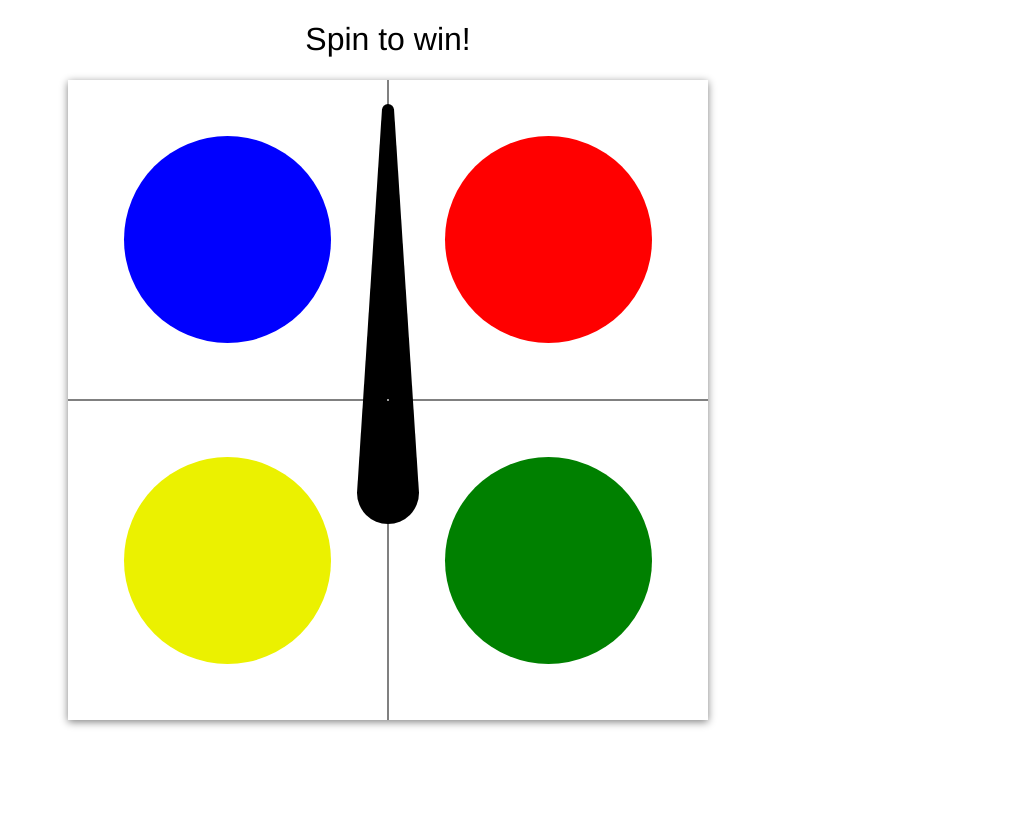
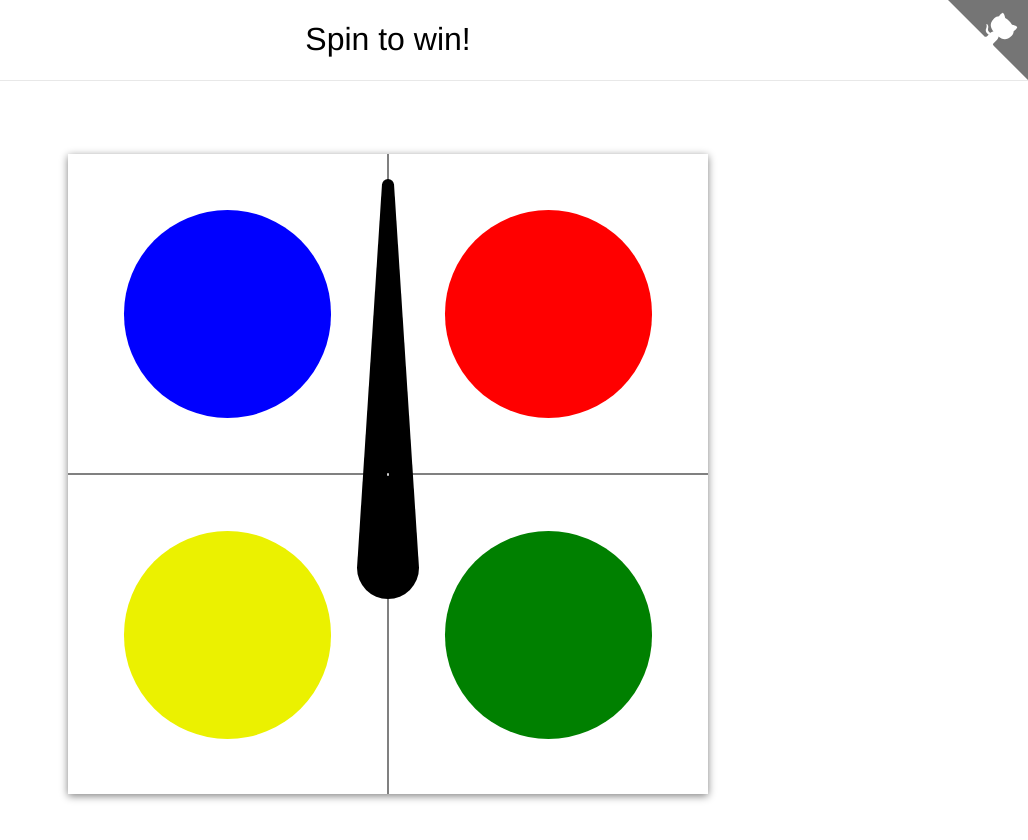
Before and after one commit to glencbz/spinner, a plain HTML site: page index.html in a window 1280 px wide. Shown: the whole page, without its empty margins (252-1280 px from the left). Before the commit the page ends 800 px from the top, so only its background shows below. Drawn offline with Linux system fonts and the light colour scheme.

Commit message:
Update 2016-01-08T15:54:15.051Z

```diff
--- a/css/main.scss
+++ b/css/main.scss
@@ -72,14 +72,22 @@ p, h1 {
 
 #move {
     color: #424242;
+    font-size: 4vw;
 }
 
 #top-bar{
-    border-bottom: 1px solid #E8E8E8;
     width: 100%;
     text-align: center;
     padding-bottom: 1em;
     margin-bottom: 2em;
+}
+
+#top-line{
+    height: 80px;
+    border-bottom: 1px solid #E8E8E8;
+    position: absolute;
+    top: 0;
+    width: 100%;
 }
 
 /* ==========================================================================
--- a/index.html
+++ b/index.html
@@ -16,6 +16,9 @@
     </head>
     <body>
     <h1 id="top-bar">Spin to win!</h1>
+    <div id="top-line"></div>
+    <a href="https://github.com/glencbz/spinner" class="github-corner"><svg class="github-corner" width="80" height="80" viewBox="0 0 250 250" style="fill:#757575; color:#fff; position: absolute; top: 0; border: 0; right: 0;"><path d="M0,0 L115,115 L130,115 L142,142 L250,250 L250,0 Z"></path><path d="M128.3,109.0 C113.8,99.7 119.0,89.6 119.0,89.6 C122.0,82.7 120.5,78.6 120.5,78.6 C119.2,72.0 123.4,76.3 123.4,76.3 C127.3,80.9 125.5,87.3 125.5,87.3 C122.9,97.6 130.6,101.9 134.4,103.2" fill="currentColor" style="transform-origin: 130px 106px;" class="octo-arm"></path><path d="M115.0,115.0 C114.9,115.1 118.7,116.5 119.8,115.4 L133.7,101.6 C136.9,99.2 139.9,98.4 142.2,98.6 C133.8,88.0 127.5,74.4 143.8,58.0 C148.5,53.4 154.0,51.2 159.7,51.0 C160.3,49.4 163.2,43.6 171.4,40.1 C171.4,40.1 176.1,42.5 178.8,56.2 C183.1,58.6 187.2,61.8 190.9,65.4 C194.5,69.0 197.7,73.2 200.1,77.6 C213.8,80.2 216.3,84.9 216.3,84.9 C212.7,93.1 206.9,96.0 205.4,96.6 C205.1,102.4 203.0,107.8 198.3,112.5 C181.9,128.9 168.3,122.5 157.7,114.1 C157.9,116.9 156.7,120.9 152.7,124.9 L141.0,136.5 C139.8,137.7 141.6,141.9 141.8,141.8 Z" fill="currentColor" class="octo-body"></path></svg></a>
+
     <div id="backing"></div>
     <p id="move"></p>
         <script src="js/vendor/jquery-1.11.2.min.js"></script>
```
Also changed, not shown: css/main.css, 1 other file.
